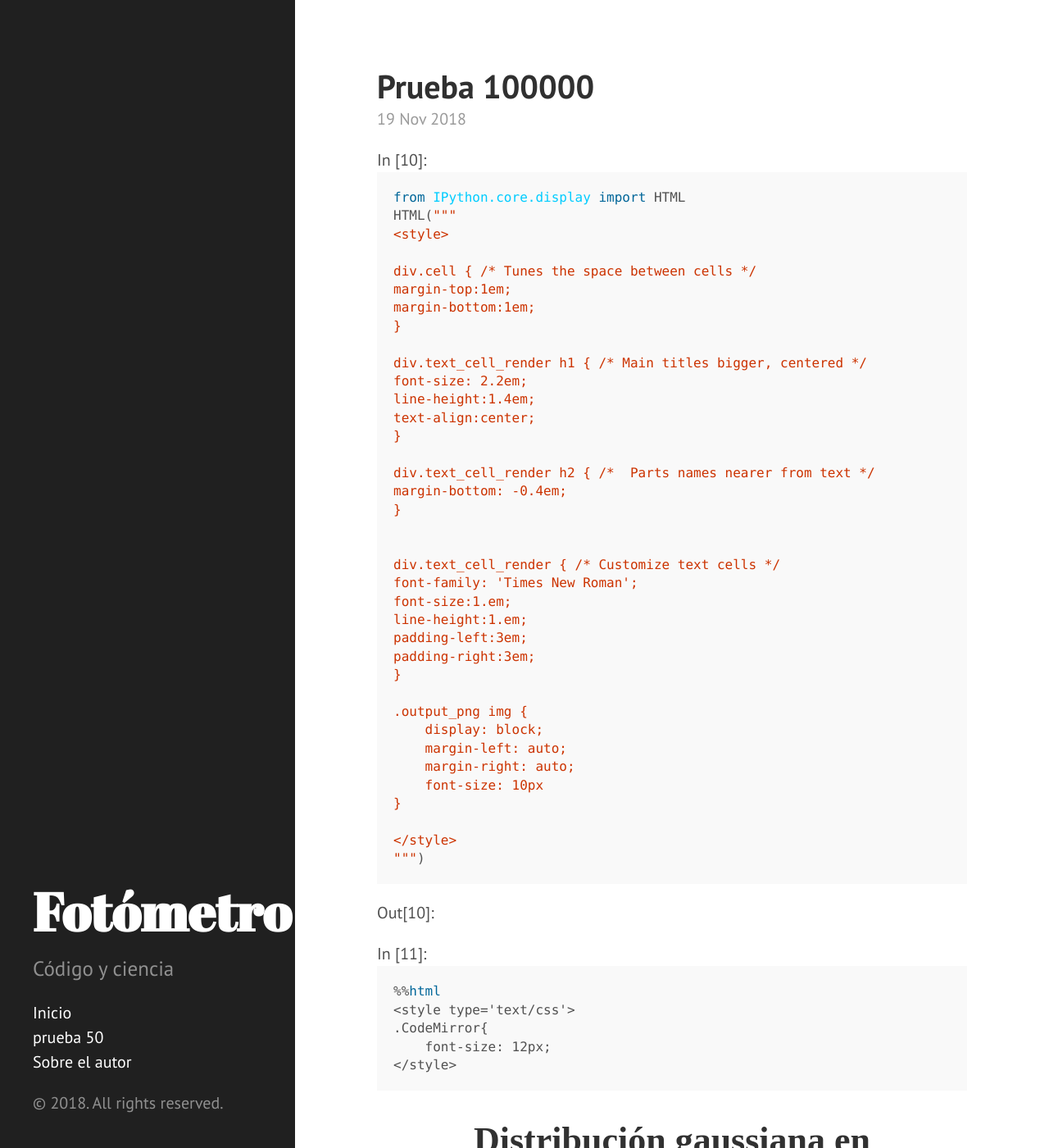
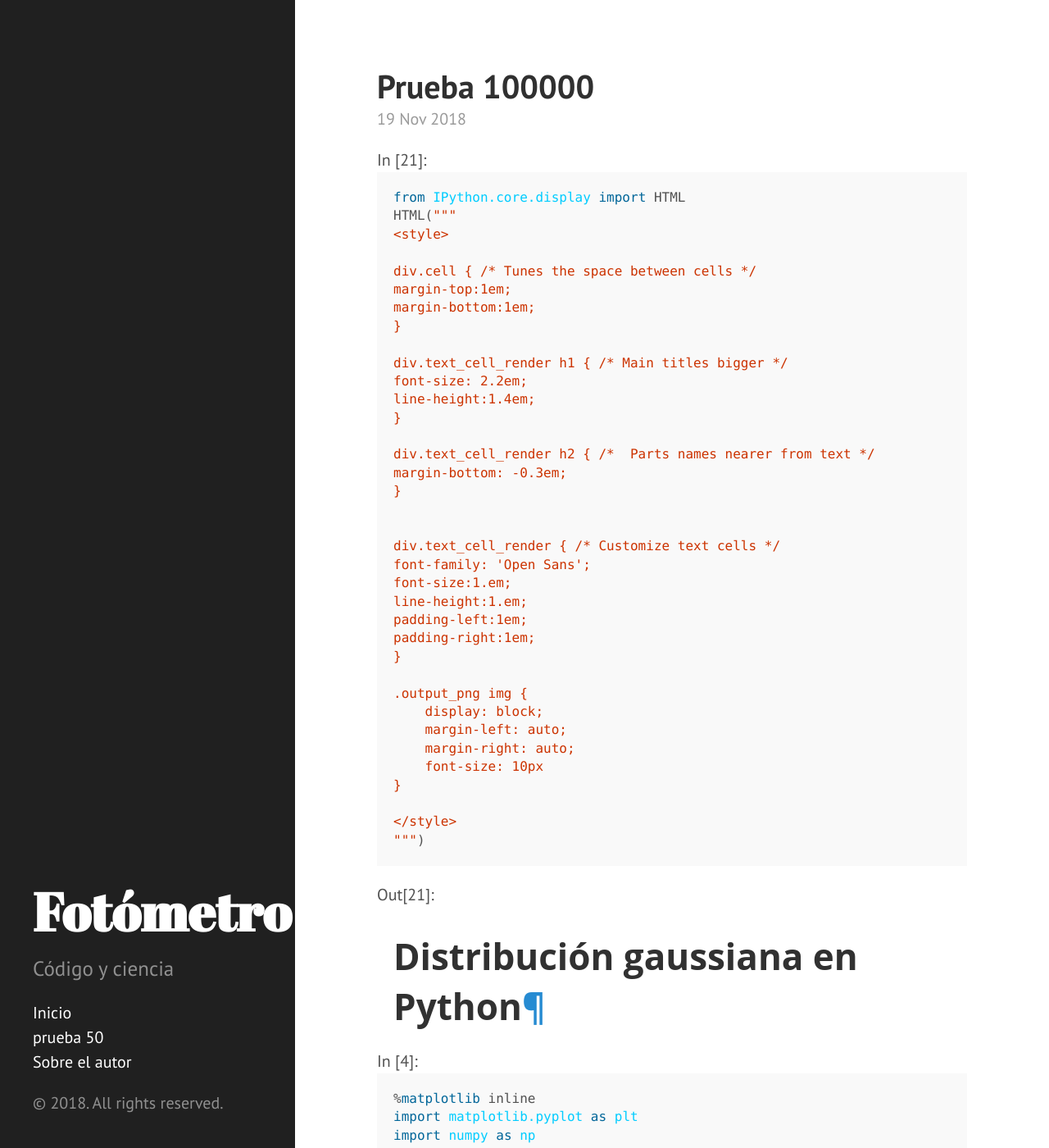
Before and after one commit to nicomedinap/nicomedinap.github.io, a Jekyll site: the page built from _posts/2018-11-19-Aprender_a_programar.md, in a window 1280 px wide and 1400 px high. Shown: the whole window at 82% size. Built offline with Jekyll 4.4.1, drawn with Linux system fonts in a browser that asks for light colours; Markdown is read by kramdown in place of the engine named in the settings; formulas are drawn with MathJax 3; a script that is not in the unit is left out.

Commit message:
Add files via upload

```diff
--- a/_posts/2018-11-19-Aprender_a_programar.md
+++ b/_posts/2018-11-19-Aprender_a_programar.md
@@ -6,11 +6,9 @@ title:  "Prueba 100000"
 ---
 {% include mathjax.html %}
 
-
-
 <div class="cell border-box-sizing code_cell rendered">
 <div class="input">
-<div class="prompt input_prompt">In&nbsp;[10]:</div>
+<div class="prompt input_prompt">In&nbsp;[21]:</div>
 <div class="inner_cell">
     <div class="input_area">
 <div class=" highlight hl-ipython2"><pre><span></span><span class="kn">from</span> <span class="nn">IPython.core.display</span> <span class="kn">import</span> <span class="n">HTML</span>
@@ -22,23 +20,22 @@ title:  "Prueba 100000"
 <span class="s2">margin-bottom:1em;</span>
 <span class="s2">}</span>
 
-<span class="s2">div.text_cell_render h1 { /* Main titles bigger, centered */</span>
+<span class="s2">div.text_cell_render h1 { /* Main titles bigger */</span>
 <span class="s2">font-size: 2.2em;</span>
 <span class="s2">line-height:1.4em;</span>
-<span class="s2">text-align:center;</span>
 <span class="s2">}</span>
 
 <span class="s2">div.text_cell_render h2 { /*  Parts names nearer from text */</span>
-<span class="s2">margin-bottom: -0.4em;</span>
+<span class="s2">margin-bottom: -0.3em;</span>
 <span class="s2">}</span>
 
 
 <span class="s2">div.text_cell_render { /* Customize text cells */</span>
-<span class="s2">font-family: &#39;Times New Roman&#39;;</span>
+<span class="s2">font-family: &#39;Open Sans&#39;;</span>
 <span class="s2">font-size:1.em;</span>
 <span class="s2">line-height:1.em;</span>
-<span class="s2">padding-left:3em;</span>
-<span class="s2">padding-right:3em;</span>
+<span class="s2">padding-left:1em;</span>
+<span class="s2">padding-right:1em;</span>
 <span class="s2">}</span>
 
 <span class="s2">.output_png img {</span>
@@ -60,7 +57,7 @@ title:  "Prueba 100000"
 <div class="output">
 
 
-<div class="output_area"><div class="prompt output_prompt">Out[10]:</div>
+<div class="output_area"><div class="prompt output_prompt">Out[21]:</div>
 
 <div class="output_html rendered_html output_subarea output_execute_result">
 
@@ -71,23 +68,22 @@ margin-top:1em;
 margin-bottom:1em;
 }
 
-div.text_cell_render h1 { /* Main titles bigger, centered */
+div.text_cell_render h1 { /* Main titles bigger */
 font-size: 2.2em;
 line-height:1.4em;
-text-align:center;
 }
 
 div.text_cell_render h2 { /*  Parts names nearer from text */
-margin-bottom: -0.4em;
+margin-bottom: -0.3em;
 }
 
 
 div.text_cell_render { /* Customize text cells */
-font-family: 'Times New Roman';
+font-family: 'Open Sans';
 font-size:1.em;
 line-height:1.em;
-padding-left:3em;
-padding-right:3em;
+padding-left:1em;
+padding-right:1em;
 }
 
 .output_png img {
@@ -99,41 +95,6 @@ padding-right:3em;
 
 </style>
 
-</div>
-
-</div>
-
-</div>
-</div>
-
-</div>
-<div class="cell border-box-sizing code_cell rendered">
-<div class="input">
-<div class="prompt input_prompt">In&nbsp;[11]:</div>
-<div class="inner_cell">
-    <div class="input_area">
-<div class=" highlight hl-ipython2"><pre><span></span><span class="o">%%</span><span class="k">html</span>
-&lt;style type=&#39;text/css&#39;&gt;
-.CodeMirror{
-    font-size: 12px;
-&lt;/style&gt;
-</pre></div>
-
-</div>
-</div>
-</div>
-
-<div class="output_wrapper">
-<div class="output">
-
-
-<div class="output_area"><div class="prompt"></div>
-
-<div class="output_html rendered_html output_subarea ">
-<style type='text/css'>
-.CodeMirror{
-    font-size: 12px;
-</style>
 </div>
 
 </div>
```
